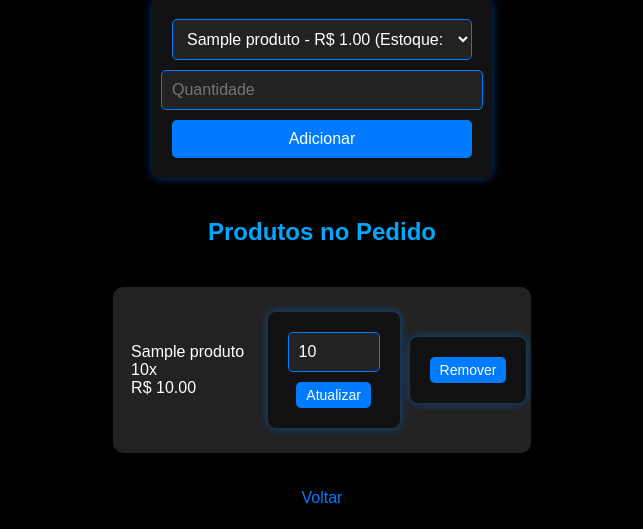
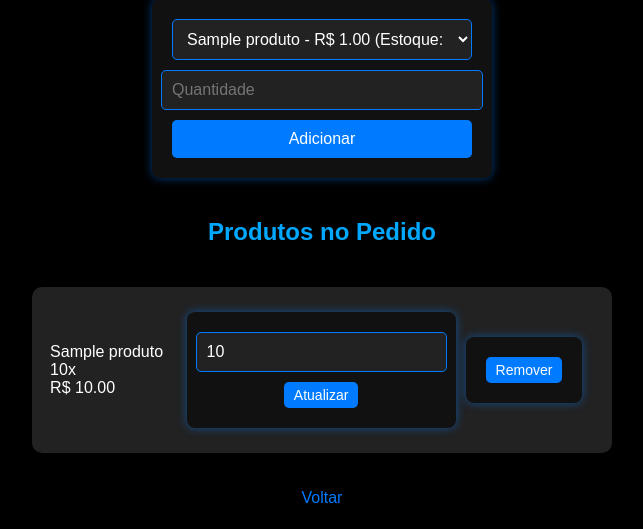
Before and after one commit to Mr-Vitor/projeto-sistema-pedidos, a Flask app: page /pedidos/editar/1 in a window 1280 px wide. Shown: the part 271-800 px from the top of the page, without its empty margins (318-961 px from the left). Run offline with Flask 3, Linux system fonts and the light colour scheme; a user stored in the database is signed in; tables that the repository leaves empty hold one stand-in row (values such as "Sample post").

Commit message:
Add files via upload

```diff
--- a/Projeto v1.5/static/css/editar_pedido.css
+++ b/Projeto v1.5/static/css/editar_pedido.css
@@ -115,14 +115,21 @@ ul {
     background: #222;
     padding-top: 25px;
     padding-bottom: 25px;
+    padding-right: 25px;
     margin: 5px 0;
     border-radius: 10px;
     display: flex;
     align-items: center;
-    justify-content: space-around;
+    justify-content: center;
 
 }
-.produtos input{
+
+.fixit{
+    display: flex;
+    flex-direction:row;
+}
+
+.fixit input{
     width: 70px;
 
 }
```
